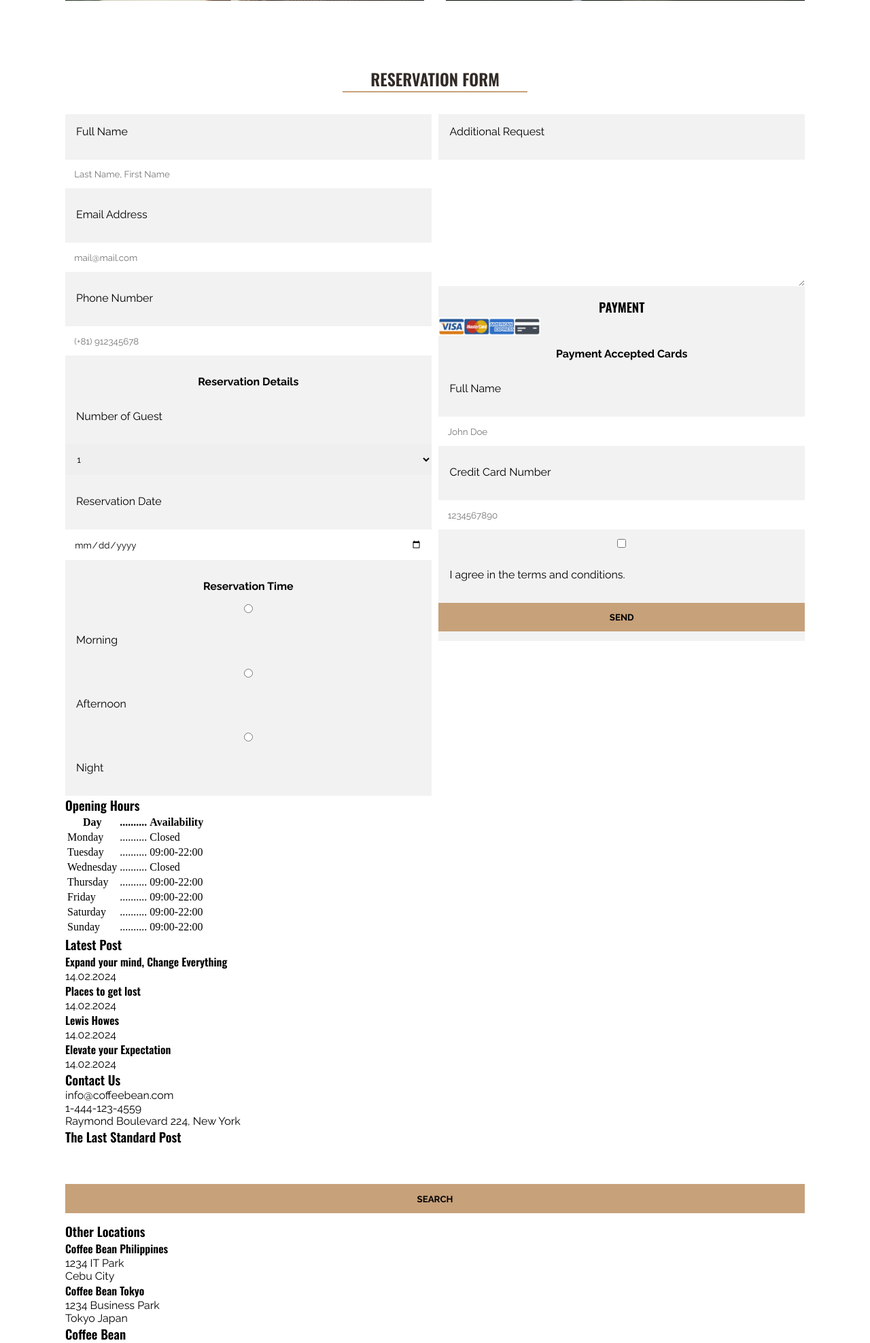
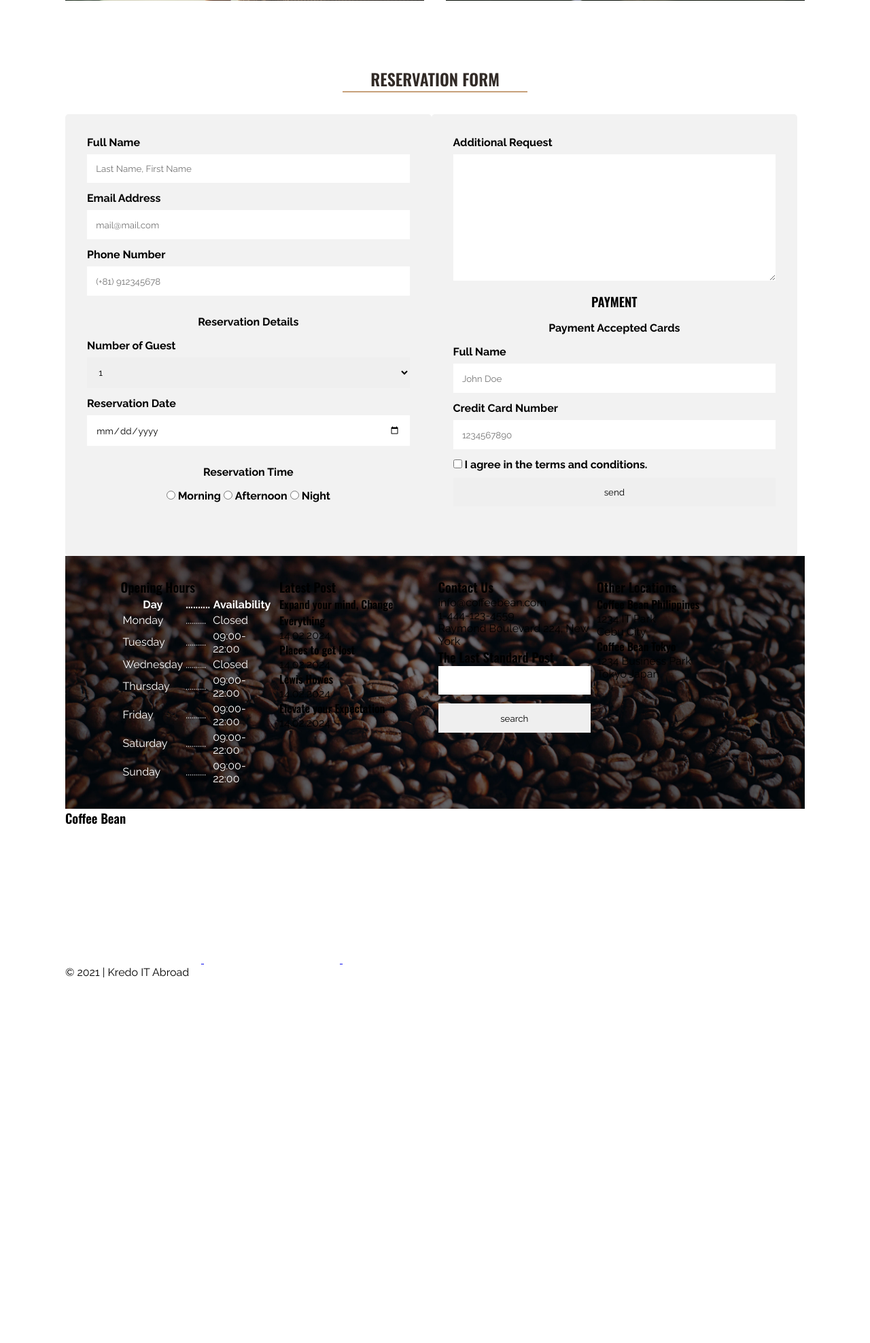
Before and after one commit to Starcat01/Starcat01.github.io, a PHP site: page / in a window 1280 px wide. Shown: the part 3998-5974 px from the top of the page at 68% size. After the commit the page ends 5437 px from the top, so only its background shows below. Run offline with PHP 8.4, Linux system fonts and the light colour scheme.

Commit message:
Add files via upload

```diff
--- a/coffee_bean_atsuo/css/style.css
+++ b/coffee_bean_atsuo/css/style.css
@@ -269,7 +269,7 @@ p {
     background-image: url('../images/ads-img6.jpg');
 }
 
-/* 8 Reservation Area */
+/* (8) Reservation area */
 .reservation {
     width: 85%;
     margin: 4em auto;
@@ -279,27 +279,18 @@ form {
     overflow: auto;
 }
 
-.section-header {
-    text-align: center;
+.form-group {
+    margin-top: 2em;
+    background-color: #f2f2f2;
+    float: left;
+    width: 49.5%;
+    border-radius: 5px;
+    padding: 2em;
+    height: 650px;
 }
 
-.section-header span {
-    font-family: 'Raleway', sans-serif;
-    font-weight: 500;
-    font-style: italic;
-    color: #c7a17a;
-}
-
-.section-header h2 {
-    text-transform: uppercase;
-    color: #312a26;
-}
-
-.section-header hr {
-    background-color: #c7a17a;
-    height: 2px;
-    width: 25%;
-    margin: auto;
+.form-group-1 {
+    margin-right: 1%;
 }
 
 form input,
@@ -313,13 +304,17 @@ form textarea {
     margin-bottom: 1em;
 }
 
-form input[type="submit"] {
-    background-color: #c7a17a;
+form label {
     font-weight: 700;
-    text-transform: uppercase;
+    padding: 0;
+    margin-bottom: .5em;
 }
 
 .res-time {
+    text-align: center;
+}
+
+.res-time * {
     width: auto;
 }
 
@@ -329,34 +324,72 @@ form p {
     font-weight: 700;
 }
 
-form h3::after {
-    content: "";
-    background-position: center;
+form h3 {
+    text-align: center;
+    text-transform: uppercase;
+}
+form .card-img {
     background-image: url('../images/reservation-cards.png');
     background-size: contain;
     background-repeat: no-repeat;
-    display: block;
     width: 150px;
     height: 30px;
+    margin: auto;
 }
 
-.form-group {
-    margin-top: 2em;
-    background-color: #f2f2f2;
-    float: left;
-    width: 49.5%;
+.res-agreement * {
+    width: auto;
 }
 
-.form-group:nth-child(1) {
+form #btn-send {
+    background-color: #c7a17a;
+    font-weight: 700;
+    text-transform: uppercase;
+}
+
+/* (9) Footer area */
+.footer {
+    background-image: url('../images/footer-img.jpg');
+    background-size: cover;
+    background-position: center;
+    padding-top: 2em;
+    padding-bottom: 2em;
+}
+
+.footer-contents {
+    width: 85%;
+    margin: auto;
+    overflow: auto;
+}
+
+.footer-widgets {
+    width: 24.25%;
+    float: left;
     margin-right: 1%;
 }
 
-.res-agreement {
-    width: auto;
+.footer-widget-4 {
+    margin-right: 0;
 }
 
-form h3 {
-    text-align: center;
+.footer-widget h3 {
+    color: #fff;
     text-transform: uppercase;
-    margin: auto;
+    text-shadow: 3px 3px 6px #312a26;
+    margin-top: 1em;
+    margin-bottom: 1em;
 }
+
+.footer-widget-h4 {
+    color: #fff;
+}
+
+.footer-widget p {
+    color: #c7a17a;
+}
+
+.footer td, th {
+    color: #fff;
+    font-family: 'Raleway', sans-serif;
+    text-shadow: 3px 3px 6px #312a26;
+}
```
